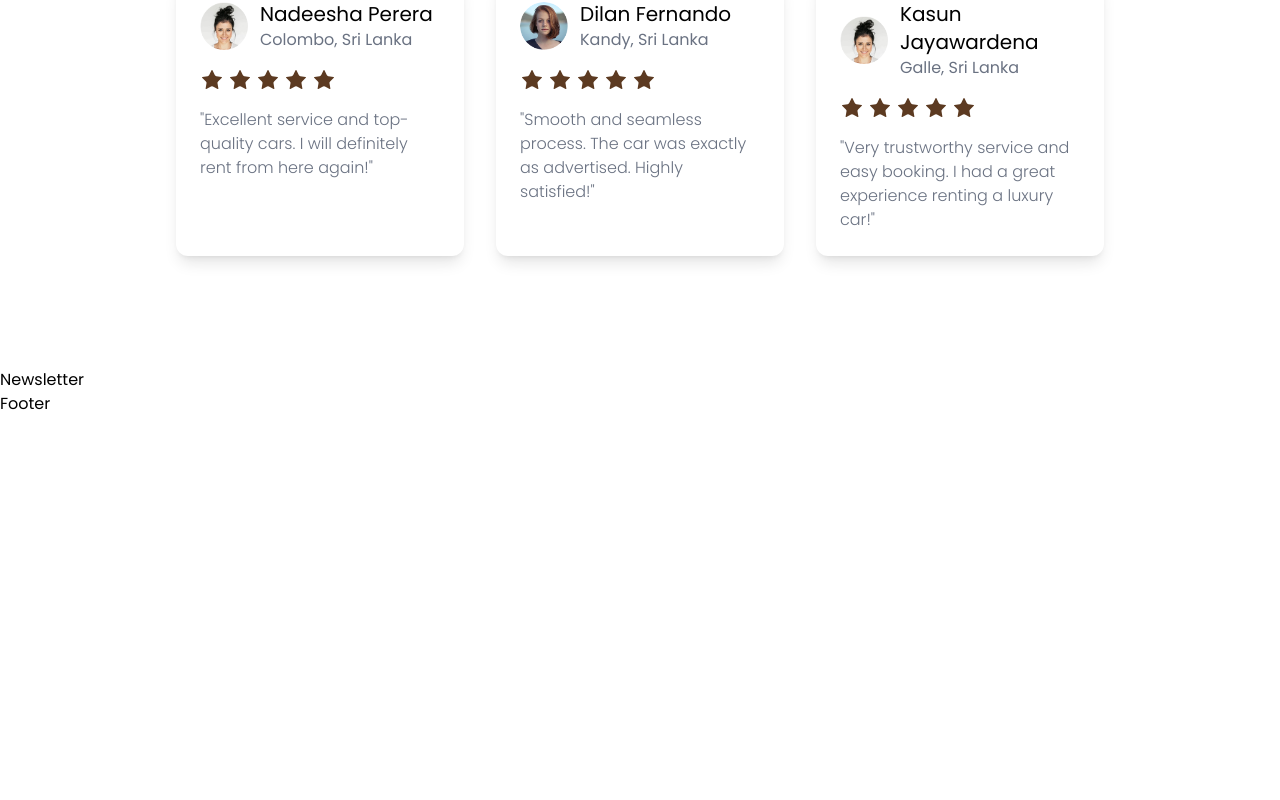
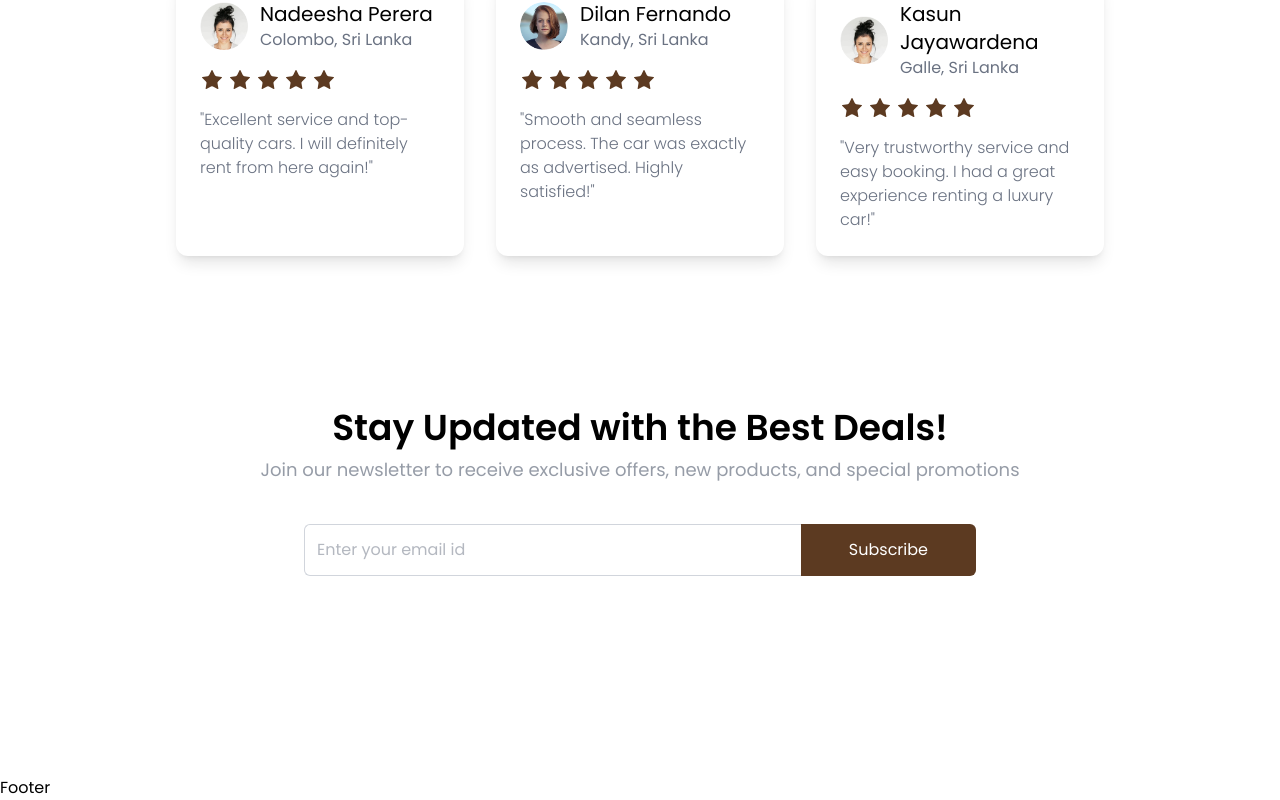
Before and after one commit to PrethigahShanmugarajah/Carvia, a React (Vite) app in the folder Client/: page / in a window 1280 px wide. Shown: the part 2988-3788 px from the top of the page. Before the commit the page ends 3404 px from the top, so only its background shows below. Built offline with nearby package versions, Linux system fonts and the light colour scheme.

Commit message:
Completed Newsletter Component

```diff
--- a/Client/src/components/Newsletter.jsx
+++ b/Client/src/components/Newsletter.jsx
@@ -2,8 +2,35 @@
 
 const Newsletter = () => {
   return (
-    <div>
-      <h1>Newsletter</h1>
+    <div className="flex flex-col items-center justify-center text-center space-y-2 max-md:px-4 py-10 mb-40">
+      {/* <h1 className="md:text-4xl text-2xl font-semibold">Never Miss a Deal!</h1>
+      <p className="md:text-lg text-gray-500/70 pb-8">
+        Subscribe to get the latest offers, new arrivals, and exclusive
+        discounts
+      </p> */}
+
+      <h1 className="md:text-4xl text-2xl font-semibold">
+        Stay Updated with the Best Deals!
+      </h1>
+      <p className="md:text-lg text-gray-500/70 pb-8">
+        Join our newsletter to receive exclusive offers, new products, and
+        special promotions
+      </p>
+
+      <form className="flex items-center justify-between max-w-2xl w-full md:h-13 h-12">
+        <input
+          className="border border-gray-300 rounded-md h-full border-r-0 outline-none w-full rounded-r-none px-3 text-gray-500"
+          type="text"
+          placeholder="Enter your email id"
+          required
+        />
+        <button
+          type="submit"
+          className="md:px-12 px-8 h-full text-white bg-primary hover:bg-primary-dull transition-all cursor-pointer rounded-md rounded-l-none"
+        >
+          Subscribe
+        </button>
+      </form>
     </div>
   );
 };
```
